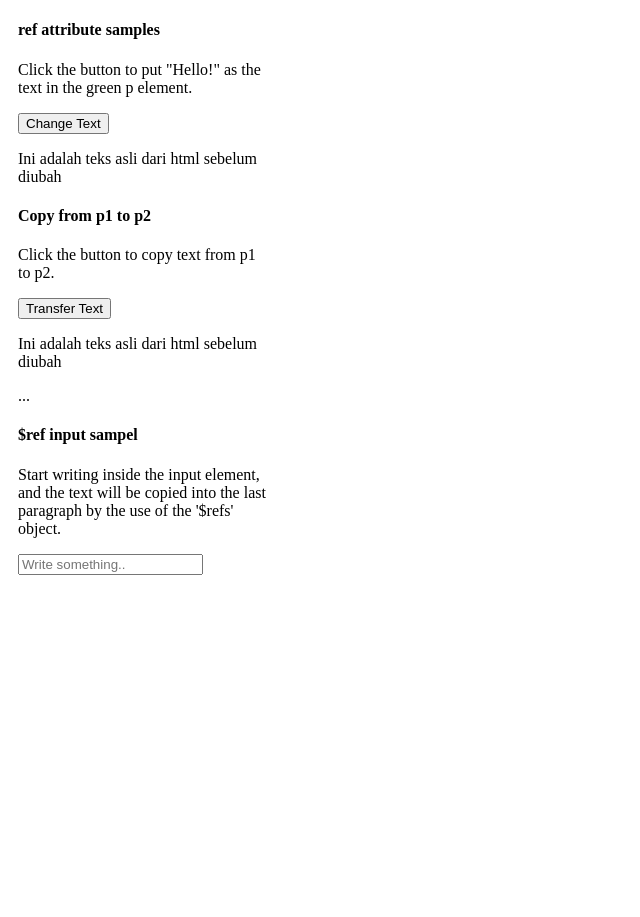
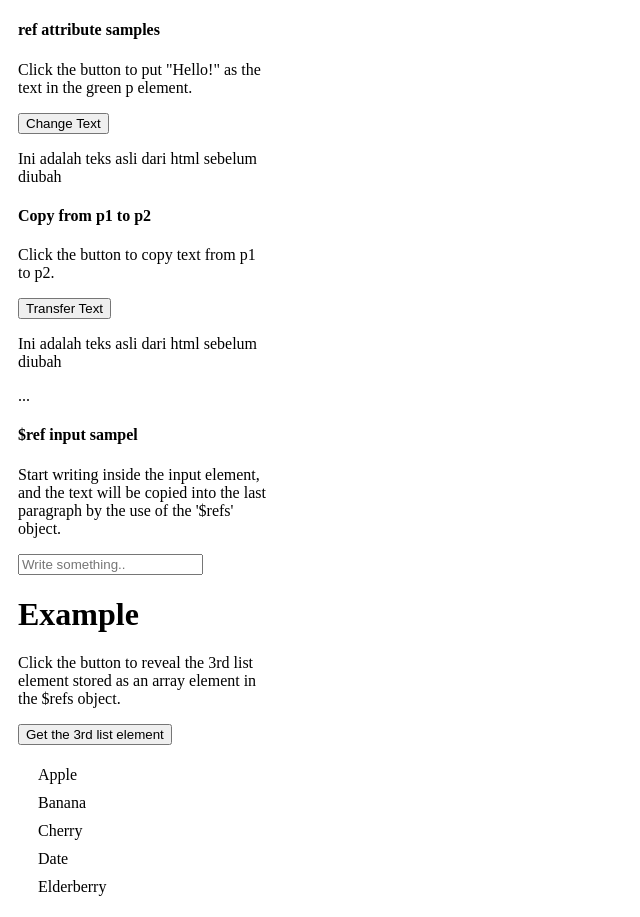
Before and after one commit to erymn/learn-vujs-w3s, a Vue app in the folder ScaleUp/firstsfc/: page / in a window 1280 px wide. Shown: the whole page, without its empty margins (0-640 px from the left). Before the commit the page ends 800 px from the top, so only its background shows below. Built offline with nearby package versions, Linux system fonts and the light colour scheme.

Commit message:
ref with vfor

```diff
--- a/ScaleUp/firstsfc/src/App8.vue
+++ b/ScaleUp/firstsfc/src/App8.vue
@@ -2,4 +2,5 @@
     <ref-sample-01></ref-sample-01>
     <ref-sample-02></ref-sample-02>
     <ref-input></ref-input>
+    <ref-with-vfor></ref-with-vfor>
 </template>
--- /dev/null
+++ b/ScaleUp/firstsfc/src/components/refattr/refWithvfor.vue
@@ -0,0 +1,26 @@
+<template>
+    <h1>Example</h1>
+    <p>Click the button to reveal the 3rd list element stored as an array element in the $refs object.</p>
+    <button @click="getValue">Get the 3rd list element</button><br>
+    <ul>
+        <li v-for="x in liTexts" ref="liEl">{{ x }}</li>
+    </ul>
+    <pre>{{ thirdEl }}</pre>
+</template>
+
+<script>
+export default {
+    data() {
+        return {
+            thirdEl: '',
+            liTexts: ["Apple", "Banana", "Cherry", "Date", "Elderberry"]
+        }
+    },
+    methods: {
+        getValue() {
+            this.thirdEl = this.$refs.liEl[2].innerHTML;
+            console.log("this.$refs.liEl = ", this.$refs.liEl);
+        }
+    }
+}
+</script>
--- a/ScaleUp/firstsfc/src/main.js
+++ b/ScaleUp/firstsfc/src/main.js
@@ -30,6 +30,7 @@ import App8 from "./App8.vue";
 import refsample01 from "./components/refattr/refsample01.vue";
 import refsample02 from "./components/refattr/refsample02.vue";
 import RefInput from "./components/refattr/refInput.vue";
+import refWithvfor from "./components/refattr/refWithvfor.vue";
 
 // const app = createApp(App)
 // app.component('food-item', FoodItem)
@@ -89,6 +90,7 @@ const app8 = createApp(App8)
 app8.component('ref-sample-01', refsample01)
 app8.component('ref-sample-02', refsample02)
 app8.component('ref-input', RefInput)
+app8.component('ref-with-vfor', refWithvfor)
 app8.mount('#app')
 //--------Ref Attributes---------
 
```
